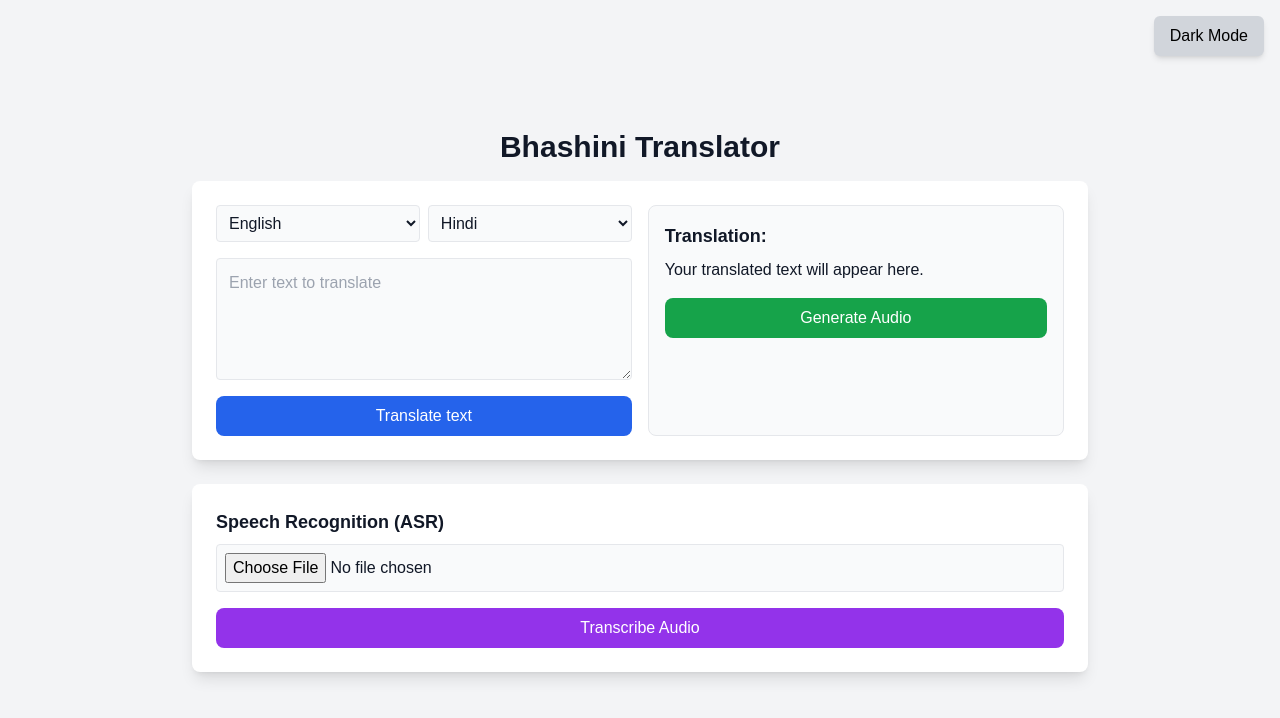
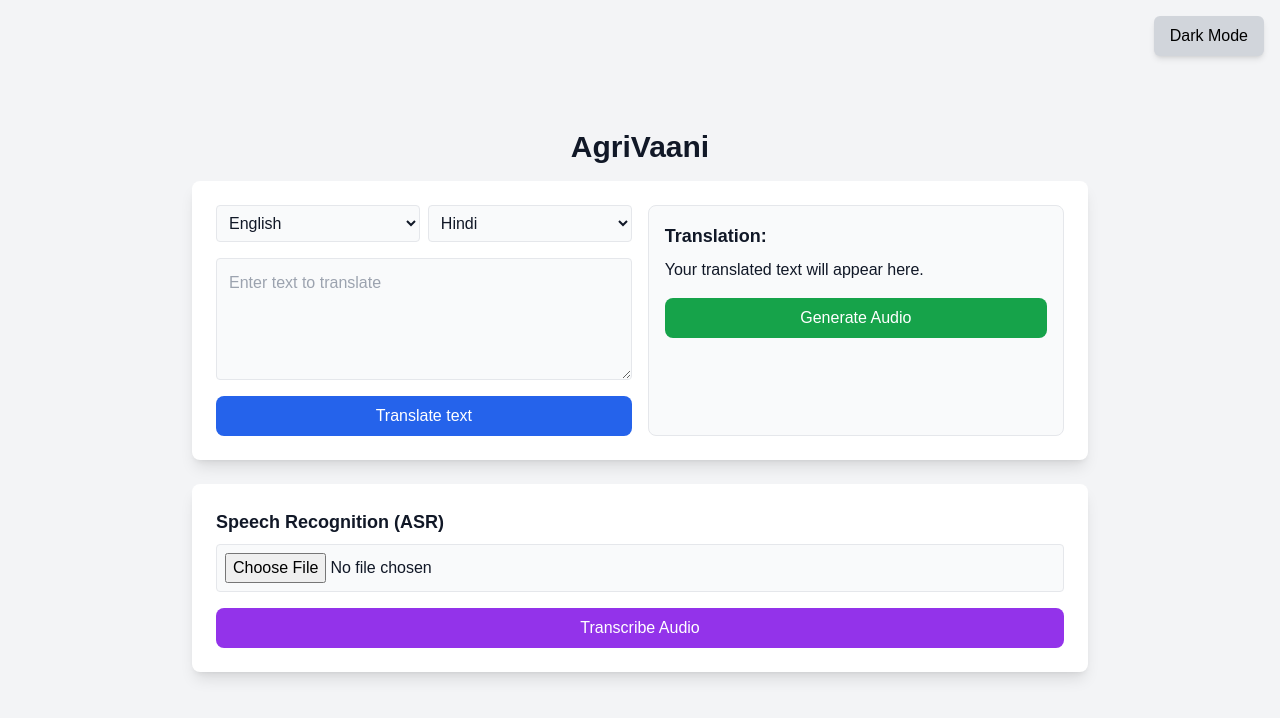
Before and after one commit to NoelG2002/Bhashini-python-front-end, a Next.js app: page / in a window 1280 px wide. Shown: the top 718 px of the page. Built offline with nearby package versions, Linux system fonts and the light colour scheme.

Commit message:
Update page.tsx

```diff
--- a/app/page.tsx
+++ b/app/page.tsx
@@ -133,7 +133,7 @@ export default function Home() {
         <title>AgriVaani</title>
       </Head>
 
-      <h1 className="text-3xl font-bold mb-4">Bhashini Translator</h1>
+      <h1 className="text-3xl font-bold mb-4">AgriVaani</h1>
       <ThemeToggle />
 
       <div className="w-full max-w-4xl bg-white dark:bg-gray-800 shadow-lg rounded-lg p-6 flex space-x-4">
```
